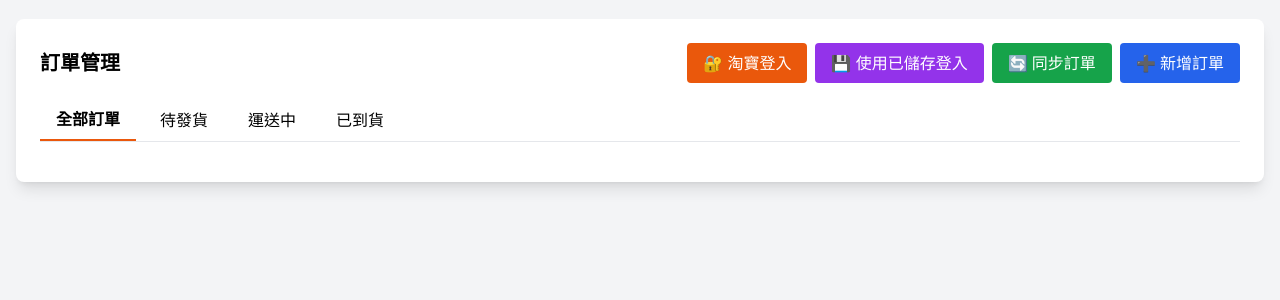
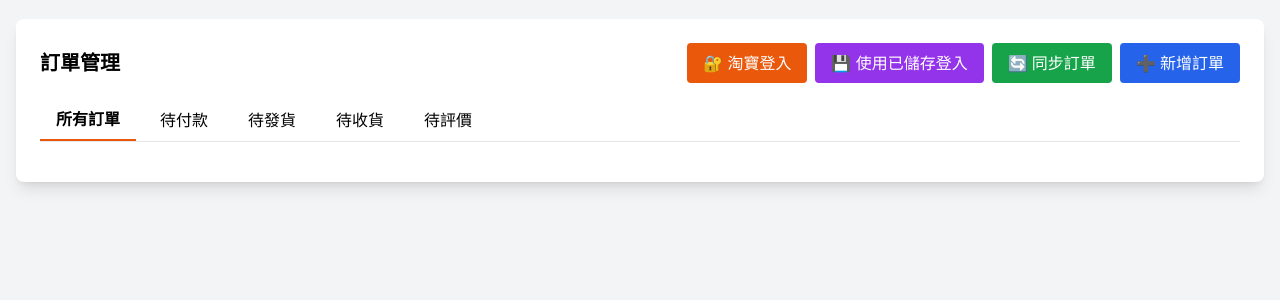
Before and after one commit to miniz3210/taobao-helper, a Python web app: template app/templates/index.html in a window 1280 px wide. Shown: the part 197-497 px from the top of the page. Run offline with Jinja, Linux system fonts and the light colour scheme; the template is opened without the code that fills it, so the values that code supplies are empty; some libraries are stand-ins or nearby versions.

Commit message:
feat: update project codebase for v0.0.12

```diff
--- a/app/templates/index.html
+++ b/app/templates/index.html
@@ -94,18 +94,21 @@
                     </div>
 
                     <!-- Filter Tabs -->
-                    <div class="flex gap-2 mb-4 border-b">
-                        <button onclick="filterOrders('all')" class="filter-btn px-4 py-2 border-b-2 border-orange-600 font-semibold">
-                            全部訂單
+                    <div class="flex gap-2 mb-4 border-b overflow-x-auto">
+                        <button onclick="filterOrders('all')" class="filter-btn px-4 py-2 border-b-2 border-orange-600 font-semibold whitespace-nowrap">
+                            所有訂單
                         </button>
-                        <button onclick="filterOrders('pending_shipment')" class="filter-btn px-4 py-2 hover:bg-gray-100">
+                        <button onclick="filterOrders('pending_payment')" class="filter-btn px-4 py-2 hover:bg-gray-100 whitespace-nowrap">
+                            待付款
+                        </button>
+                        <button onclick="filterOrders('pending_shipment')" class="filter-btn px-4 py-2 hover:bg-gray-100 whitespace-nowrap">
                             待發貨
                         </button>
-                        <button onclick="filterOrders('in_transit')" class="filter-btn px-4 py-2 hover:bg-gray-100">
-                            運送中
+                        <button onclick="filterOrders('in_transit')" class="filter-btn px-4 py-2 hover:bg-gray-100 whitespace-nowrap">
+                            待收貨 <span id="tab-count-transit" class="text-orange-600 font-bold"></span>
                         </button>
-                        <button onclick="filterOrders('received')" class="filter-btn px-4 py-2 hover:bg-gray-100">
-                            已到貨
+                        <button onclick="filterOrders('received')" class="filter-btn px-4 py-2 hover:bg-gray-100 whitespace-nowrap">
+                            待評價 <span id="tab-count-received" class="text-orange-600 font-bold"></span>
                         </button>
                     </div>
 
```
